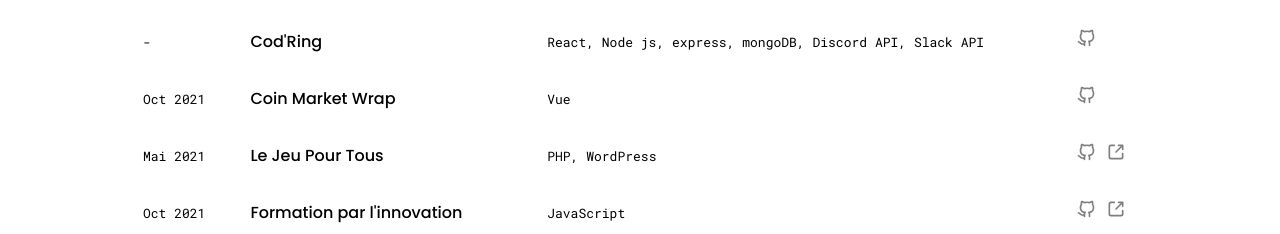
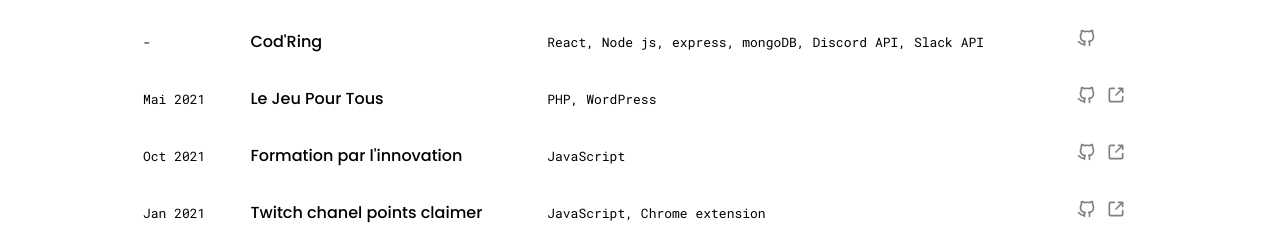
Before and after one commit to ugo-prenat/portfolio, a React (Create React App) app: page /archive in a window 1280 px wide. Shown: the part 549-783 px from the top of the page. Built offline with nearby package versions, Linux system fonts and the light colour scheme.

Commit message:
update projects and resume

```diff
--- a/src/components/projects/Projects.jsx
+++ b/src/components/projects/Projects.jsx
@@ -16,7 +16,7 @@ export default function Projects() {
         <p className={css.description}>
           En parallèle des projets réalisés durant ma formation, je développe des projets personnels sur mon temps libre,
           <br/>
-          cela me permet d’apprendre à réaliser un projet seul de A à Z ainsi que d'apprendre de nouvelles technologies.
+          cela me permet d’apprendre à réaliser des projets seul de A à Z ainsi que de développer avec de nouvelles technologies.
         </p>
 
       </div>
--- a/src/data/projects.data.js
+++ b/src/data/projects.data.js
@@ -2,7 +2,6 @@
 
 export const projects = [
   {
-    id: 0,
     title: 'Nathalie Prenat',
     description: undefined,
     githubLink: undefined,
@@ -13,7 +12,6 @@ export const projects = [
     logo: undefined,
   },
   {
-    id: 1,
     title: 'Twitch chanel points claimer',
     description: undefined,
     githubLink: 'https://github.com/ugo-prenat/Auto_Click_Twitch_Extension',
@@ -24,20 +22,8 @@ export const projects = [
     logo: undefined,
   },
   {
-    id: 2,
-    title: 'Twitt-r',
-    description: undefined,
-    githubLink: 'https://github.com/coding-factory-classrooms/Twitt-r',
-    projectLink: undefined,
-    technologies: ['JavaScript'],
-    launchDate: 'Avril 2021',
-    showInProjects: false,
-    logo: undefined,
-  },
-  {
-    id: 3,
     title: 'Formation par l\'innovation',
-    description: "Entreprise d'enseignement offrant des prestations aux entreprises et écoles. Leur engagement est défini par 4 critères de qualité : rigueur, bienveillance, adaptabilité et accompagnement.",
+    description: "Formation Par l'Innovation est une entreprise d'enseignement offrant des prestations aux entreprises et écoles. En recherche de plus de visibilité, notre objectif a été de développer un site vitrine pour mettre en avant leur activité.",
     githubLink: 'https://github.com/ugo-prenat/FPI_startup_project',
     projectLink: 'https://fpi.digital',
     technologies: ['JavaScript'],
@@ -46,9 +32,9 @@ export const projects = [
     logo: require(`../assets/images/projects/fpi.png`), // Si pas de logo, en générer un avec la 1er lettre du title
   },
   {
-    id: 4,
     title: 'Le Jeu Pour Tous',
-    description: "Le Jeu Pour Tous est une association qui s’engage pour la reconnaissance du jeu en tant que pratique culturelle et populaire. En plus de sa ludothèque, l'association propose de nombreuses activités en île-de-france comme la \"ludo'mobile\" ou des ludothèques éphémères.",
+    /* description: "Le Jeu Pour Tous est une association qui s’engage pour la reconnaissance du jeu en tant que pratique culturelle et populaire. En plus de sa ludothèque, l'association propose de nombreuses activités en île-de-france comme la \"ludo'mobile\" ou des ludothèques éphémères.", */
+    description: "L'association Le Jeu Pour Tous est une association qui s’engage pour la reconnaissance du jeu en tant que pratique culturelle et populaire. En plus de sa ludothèque, l'association propose de nombreuses activités en île-de-france comme la \"ludo'mobile\" ou des ludothèques éphémères.",
     githubLink: 'https://github.com/ugo-prenat/theme_LJPT',
     projectLink: 'https://lejeupourtous.org',
     technologies: ['PHP', 'WordPress'],
@@ -57,20 +43,8 @@ export const projects = [
     logo: require(`../assets/images/projects/ljpt.png`),
   },
   {
-    id: 5,
-    title: 'Coin Market Wrap',
-    description: undefined,
-    githubLink: 'https://github.com/Dobrota-D/Project_Vue2_Gr4',
-    projectLink: undefined,
-    technologies: ['Vue'],
-    launchDate: 'Octobre 2021',
-    showInProjects: false,
-    logo: undefined, // Si pas de logo, en générer un avec la 1er lettre du title
-  },
-  {
-    id: 6,
     title: 'Cod\'Ring',
-    description: "Destiné aux entreprises et écoles, Cod'Ring est une plateforme de bien-être et de suivi de performances ludique. L'objectif de la plateforme étant d'améliorer la qualité de vie au travail.",
+    description: "La qualité de vie au travail étant au centre des préoccupations de plus en plus d'entreprises, l'objectif de Cod'ring est d'améliorer celle-ci en offrant une plateforme de bien-être et de suivi de performances",
     githubLink: 'https://github.com/ugo-prenat/codring',
     projectLink: undefined,
     technologies: ['React', 'Node js', 'express', 'mongoDB', 'Discord API', 'Slack API'],
@@ -79,9 +53,8 @@ export const projects = [
     logo: require(`../assets/images/projects/codring.png`),
   },
   {
-    id: 7,
     title: 'Play With Crypto',
-    description: "Avec un capital de départ de 100€, Play With Crypto est une plateforme qui vous permet de jouer avec les échanges de cryptomonnaies. A vous de faire les bons placements pour vous enrichir ou vous appauvrir !",
+    description: "Les cours des cryptomonnaies ne cessent de fluctuer et essayer de les prédire peut se révéler dangereux pour votre porte-monnaie. L'objectif de Play With Crypto est de vous permettre de jouer avec ces cours en ne misant que de l'argent fictif.",
     githubLink: 'https://github.com/ugo-prenat/play_with_crypto',
     projectLink: 'https://play-with-crypto.fr',
     technologies: ['React', 'Node js', 'express', 'mongoDB', 'Coinbase API'],
@@ -90,7 +63,6 @@ export const projects = [
     logo: require(`../assets/images/projects/playWithCrypto.png`),
   },
   {
-    id: 8,
     title: 'Weber',
     description: undefined,
     githubLink: 'https://github.com/Dobrota-D/Weber',
@@ -101,9 +73,8 @@ export const projects = [
     logo: undefined,
   },
   {
-    id: 9,
     title: 'Genely',
-    description: "Genely permet aux développeurs de sauvegarder et partager leurs composants. Le but de la plateforme est d'aider les développeurs dans la création de leurs applications en proposant des composants génériques et réutilisables.",
+    description: "Le développement d'applications nécessite parfois la création de composants génériques. L'objectif de Genely est d'offrir aux développeurs la possibilité de partager et de récupérer ces composants génériques et réutilisables pour leurs applications.",
     githubLink: 'https://github.com/ugo-prenat/genely',
     projectLink: 'https://genely.dev',
     technologies: ['React', 'Node js', 'express', 'mongoDB'],
```
Also changed, not shown: 1 other file (tests, documents, lock files or other folders).
